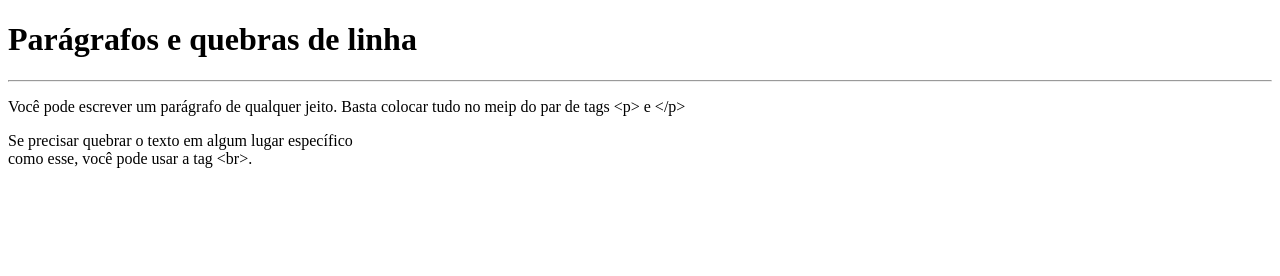
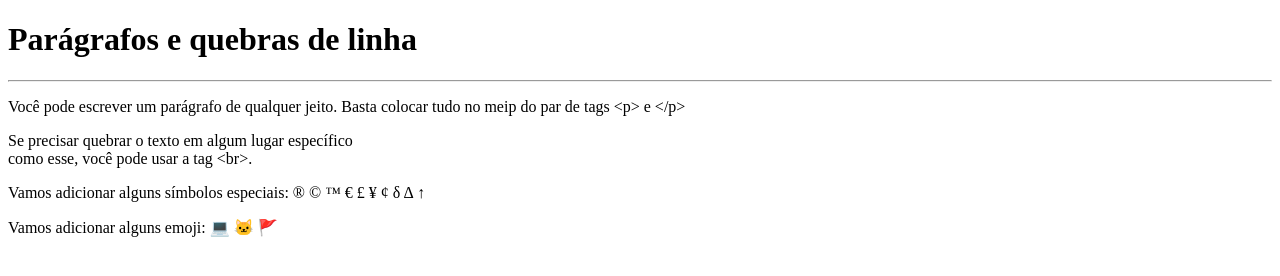
Before and after one commit to jonathancbrito/anotacoes-html5-css3, a plain HTML site: page ex002-parágrafo e quebra de linha/index.html in a window 1280 px wide. Drawn offline with Linux system fonts and the light colour scheme.

Commit message:
Update index.html

```diff
--- a/ex002-parágrafo e quebra de linha/index.html
+++ b/ex002-parágrafo e quebra de linha/index.html
@@ -15,7 +15,13 @@
     </p>
 
     <p>Se precisar quebrar o texto em algum lugar específico <br> como esse, você pode usar a tag &lt;br&gt;.
+        <!--LESS THAN / GREATER THAN-->
     </p>
+    <p>Vamos adicionar alguns símbolos especiais: &reg; &copy; &trade; &euro; &pound; &yen; &cent; &delta; &Delta; &uarr;
+    </P>
+    <p>Vamos adicionar alguns emoji: &#x1F4BB; &#x1F431; &#x1F6A9;
+    </p>
+
 
 </body>
 
```
